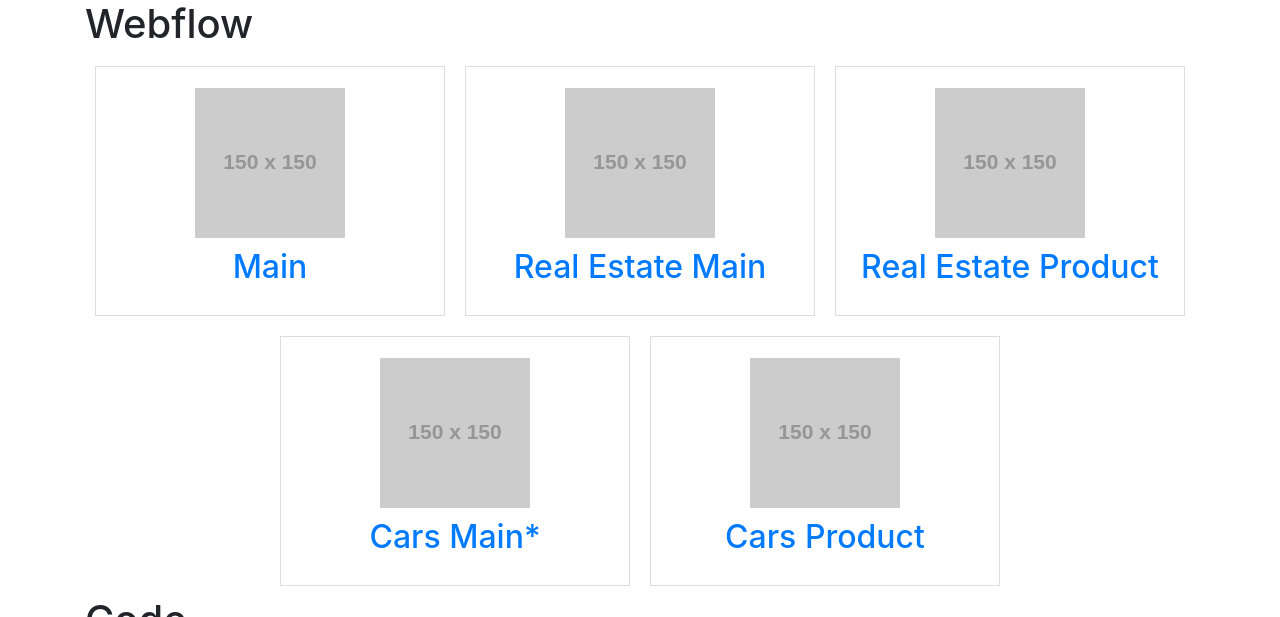
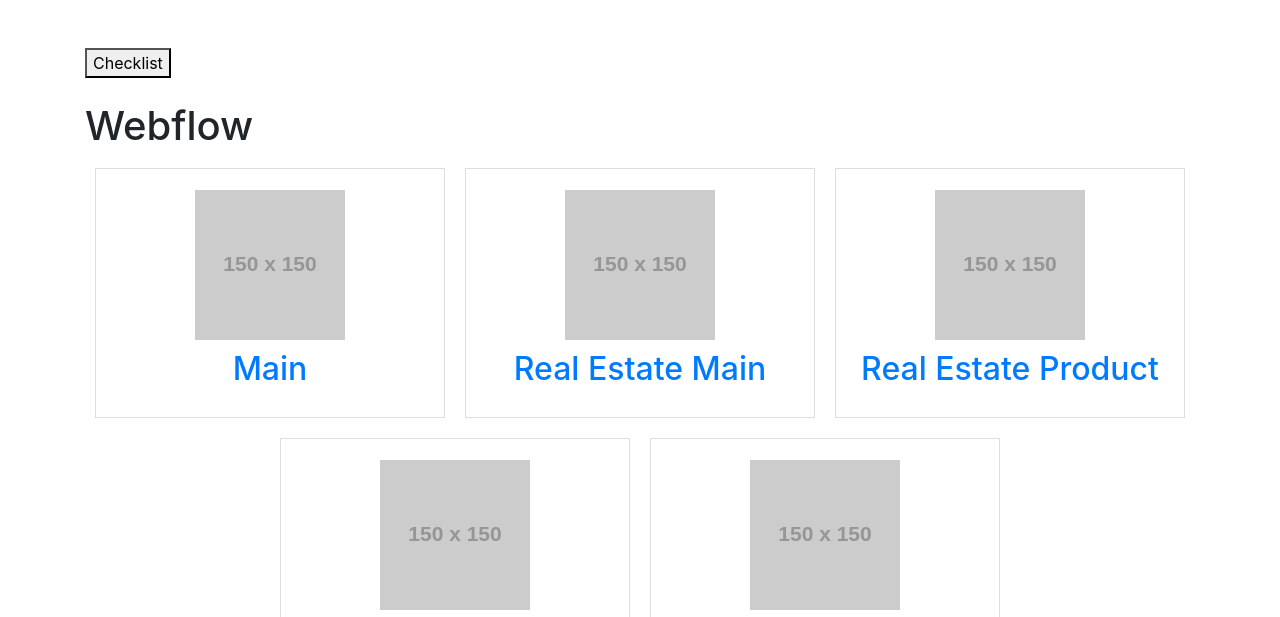
Before and after one commit to julius-altmann-3333/directory, a plain HTML site: page index.html in a window 1280 px wide. Shown: the top 617 px of the page. Drawn offline with nearby package versions, Linux system fonts and the light colour scheme; placeholder pictures from the web are drawn by us.

Commit message:
Update index.html

```diff
--- a/index.html
+++ b/index.html
@@ -9,6 +9,9 @@
 </head>
 <body>
     <div class="container">
+        <br><br>
+        <button href="https://julius-altmann-3333.github.io/checklist/index.html">Checklist</button>
+        <br><br>
         <h1>Webflow</h1>
         <div class="d-flex flex-wrap justify-content-center">
             <a href="https://cars-and-real-estate.webflow.io/" class="d-flex box flex-column text-decoration-none">
```
